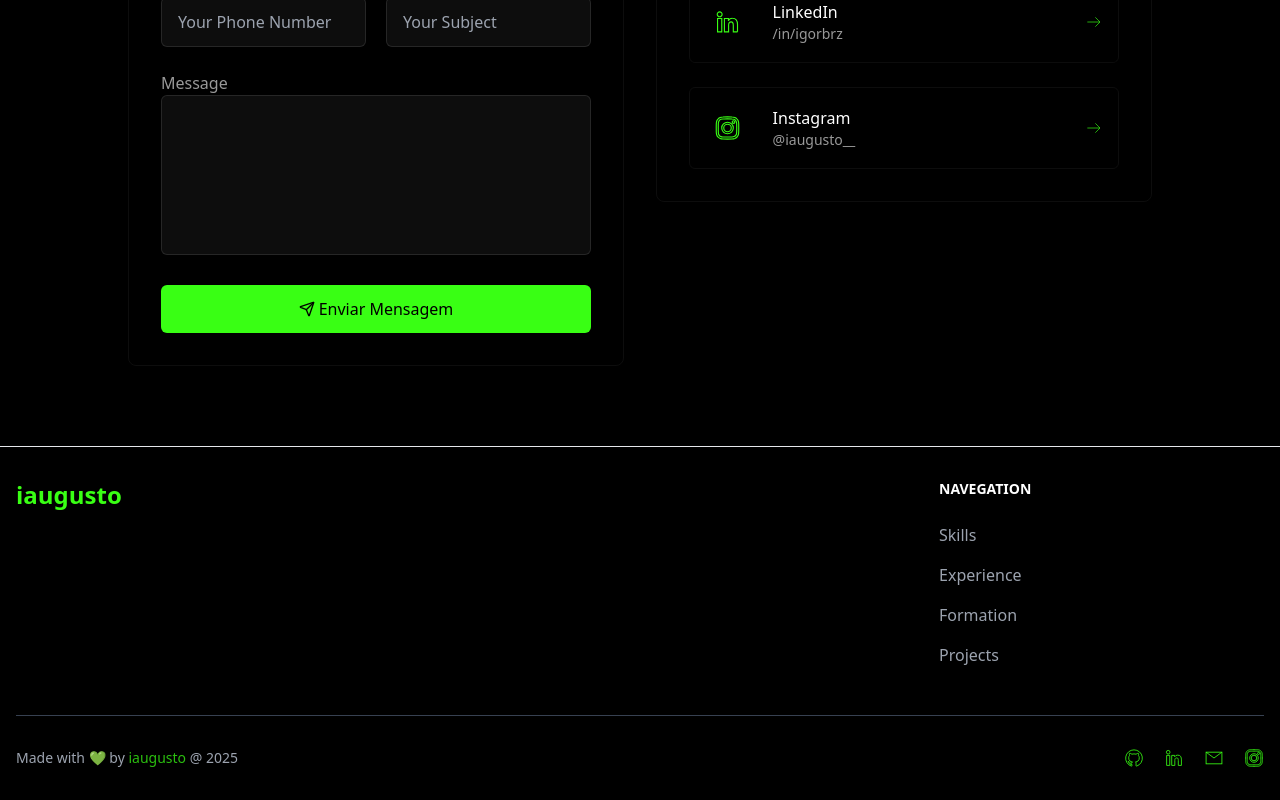
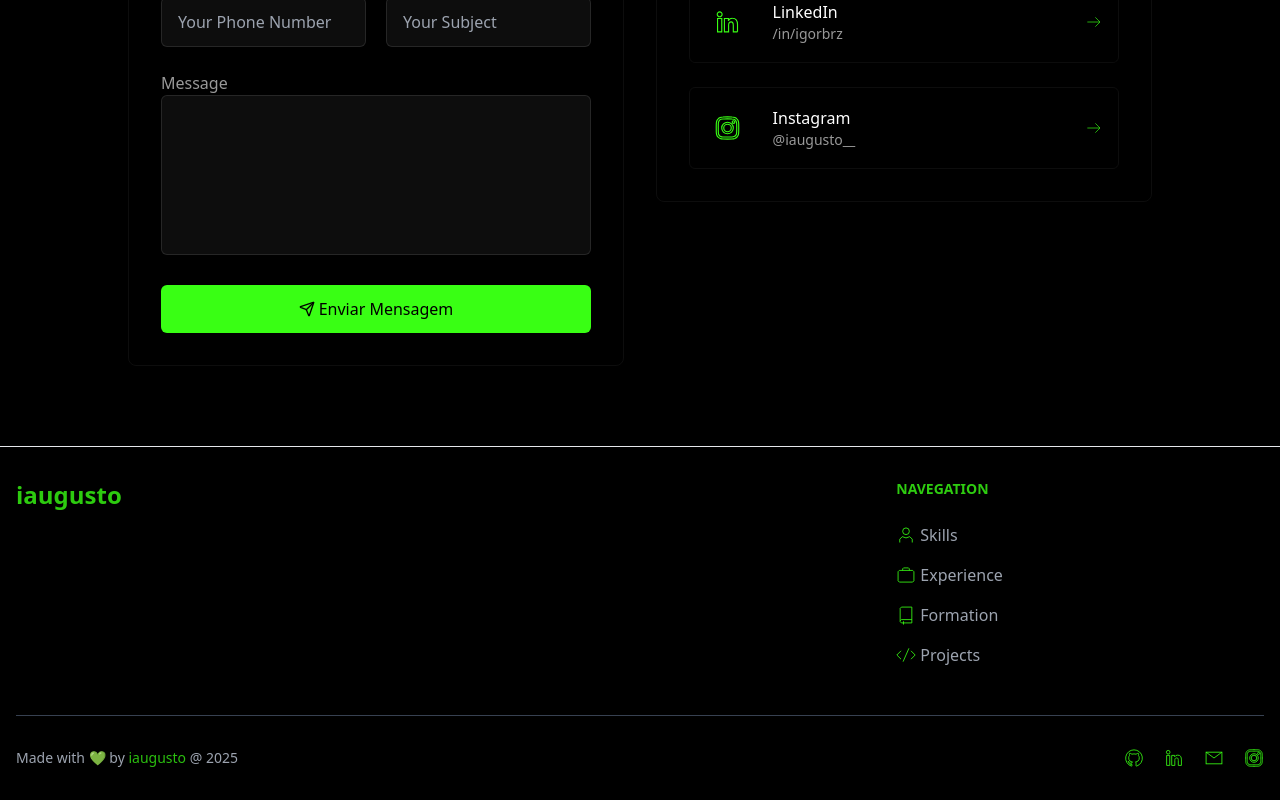
Before and after one commit to iaugustoz/portfolio, an Angular app: page / in a window 1280 px wide. Shown: the part 3698-4498 px from the top of the page. Built offline with nearby package versions, Linux system fonts and the light colour scheme.

Commit message:
:lipstick: feat: adicionar ícones ao footer

```diff
--- a/src/app/core/components/footer/footer.component.css
+++ b/src/app/core/components/footer/footer.component.css
@@ -10,7 +10,8 @@
   }
 
   .footer-brand {
-    @apply self-center text-2xl font-semibold whitespace-nowrap text-neon-green;
+    @apply self-center text-2xl font-semibold whitespace-nowrap
+    text-neon-green animate-pulse;
   }
 
   .footer-links {
@@ -18,13 +19,19 @@
   }
 
   .footer-title {
-    @apply mb-6 text-sm font-semibold uppercase text-white;
+    @apply mb-6 text-sm font-semibold uppercase
+    text-neon-green/80;
   }
 
   .footer-list {
     @apply text-gray-400 font-medium;
   }
 
+  .footer-item-list {
+    @apply mb-4 hover:text-neon-green/80 flex
+    items-center gap-1;
+  }
+
   .footer-copyright {
     @apply text-sm sm:text-center text-gray-400;
   }
--- a/src/app/core/components/footer/footer.component.html
+++ b/src/app/core/components/footer/footer.component.html
@@ -9,18 +9,16 @@
         <div>
           <h2 class="footer-title">Navegation</h2>
           <ul class="footer-list">
-            <li class="mb-4">
-              <a href="">Skills</a>
+            @for (item of jsonFooterSections; track $index) {
+            <li class="footer-item-list">
+              <img
+                [src]="item.pathImage"
+                [alt]="item.altImage"
+                class="size-5"
+              />
+              <a href="">{{ item.text }}</a>
             </li>
-            <li class="mb-4">
-              <a href="">Experience</a>
-            </li>
-            <li class="mb-4">
-              <a href="">Formation</a>
-            </li>
-            <li class="mb-4">
-              <a href="">Projects</a>
-            </li>
+            }
           </ul>
         </div>
       </div>
@@ -36,9 +34,13 @@
       </span>
 
       <div class="flex items-center mt-4 sm:justify-center sm:mt-0">
-        @for (item of json; track $index) {
+        @for (item of jsonSocialMedia; track $index) {
         <a [href]="item.link" class="ms-5" target="_blank">
-          <img [src]="item.image" class="w-5 h-5" [alt]="item.alt" />
+          <img
+            [src]="item.pathImage"
+            class="w-5 h-5 hover:animate-shake"
+            [alt]="item.altImage"
+          />
         </a>
         }
       </div>
--- a/src/app/core/components/footer/footer.component.ts
+++ b/src/app/core/components/footer/footer.component.ts
@@ -9,5 +9,6 @@ import footerJson from '../../../../assets/data/footer.json';
   styleUrl: './footer.component.css',
 })
 export class FooterComponent {
-  public json: any[] = footerJson['footer'];
+  public jsonSocialMedia: any[] = footerJson['footer-social-media'];
+  public jsonFooterSections: any[] = footerJson['footer-sections'];
 }
--- a/src/assets/data/footer.json
+++ b/src/assets/data/footer.json
@@ -1,23 +1,45 @@
 {
-  "footer": [
+  "footer-sections": [
     {
-      "image": "assets/images/icons/github.svg",
-      "alt": "Ícone do GitHub",
+      "pathImage": "assets/images/icons/footer/user.svg",
+      "altImage": "Ícone de perfil de usuário",
+      "text": "Skills"
+    },
+    {
+      "pathImage": "assets/images/icons/footer/briefcase.svg",
+      "altImage": "Ícone de perfil de usuário",
+      "text": "Experience"
+    },
+    {
+      "pathImage": "assets/images/icons/footer/book.svg",
+      "altImage": "Ícone de perfil de usuário",
+      "text": "Formation"
+    },
+    {
+      "pathImage": "assets/images/icons/footer/code.svg",
+      "altImage": "Ícone de perfil de usuário",
+      "text": "Projects"
+    }
+  ],
+  "footer-social-media": [
+    {
+      "pathImage": "assets/images/icons/github.svg",
+      "altImage": "Ícone do GitHub",
       "link": "https://github.com/iaugustoz"
     },
     {
-      "image": "assets/images/icons/linkedin.svg",
-      "alt": "Ícone do LinkedIn",
+      "pathImage": "assets/images/icons/linkedin.svg",
+      "altImage": "Ícone do LinkedIn",
       "link": "https://www.linkedin.com/in/igorbrz/"
     },
     {
-      "image": "assets/images/icons/mail.svg",
-      "alt": "Ícone do E-mail",
+      "pathImage": "assets/images/icons/mail.svg",
+      "altImage": "Ícone do E-mail",
       "link": "mailto:iaugustodeveloper@gmail.com"
     },
     {
-      "image": "assets/images/icons/instagram.svg",
-      "alt": "Ícone do Instagram",
+      "pathImage": "assets/images/icons/instagram.svg",
+      "altImage": "Ícone do Instagram",
       "link": "https://www.instagram.com/iaugusto__/"
     }
   ]
```
